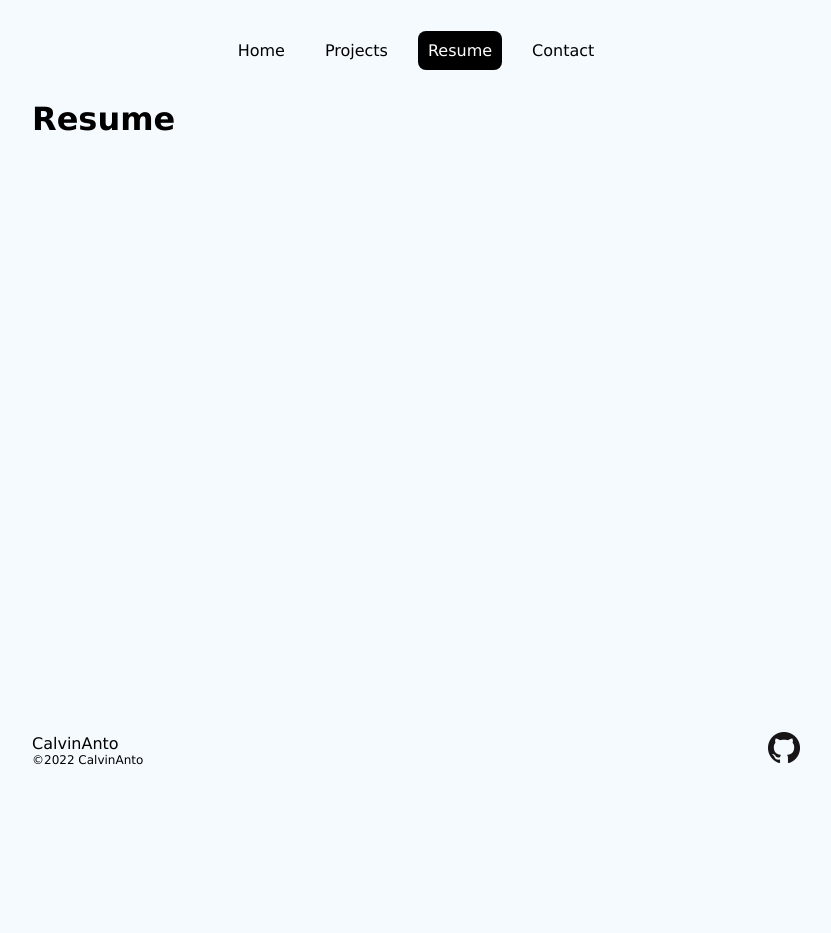
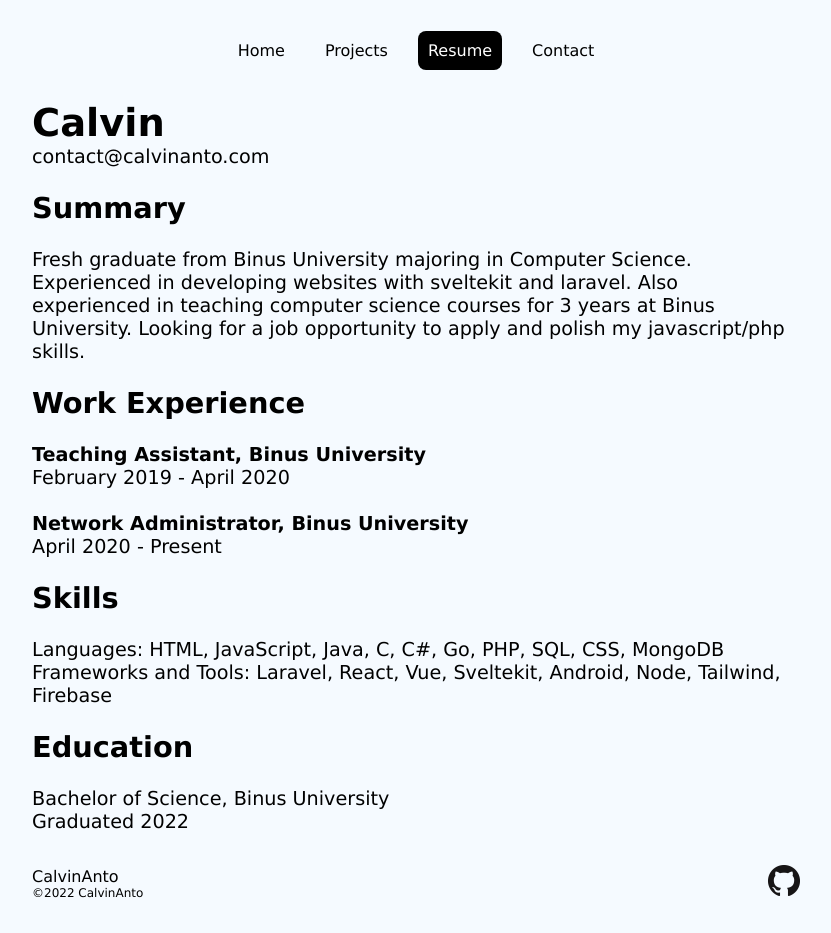
Before and after one commit to CalvinAnto/calvinanto.com, a SvelteKit app: page /resume in a window 1280 px wide. Shown: the whole page, without its empty margins (224-1055 px from the left). Before the commit the page ends 800 px from the top, so only its background shows below. Built offline with nearby package versions, Linux system fonts and the light colour scheme.

Commit message:
Added Resume

```diff
--- a/src/routes/resume/+page.svelte
+++ b/src/routes/resume/+page.svelte
@@ -2,4 +2,40 @@
     <title>Resume</title>
 </svelte:head>
 
-<h1>Resume</h1>
+<main>
+    <h1>Calvin</h1>
+    <p>contact@calvinanto.com</p>
+    <br>
+
+    <h2>Summary</h2>
+    <br>
+    <p>Fresh graduate from Binus University majoring in Computer Science. Experienced in developing websites with sveltekit and laravel. Also experienced in teaching computer science courses for 3 years at Binus University. Looking for a job opportunity to apply and polish my javascript/php skills.</p>
+    <br>
+
+    <h2>Work Experience</h2>
+    <br>
+    <p><b>Teaching Assistant, Binus University</b></p>
+    <p>February 2019 - April 2020</p>
+    <br>
+    <p><b>Network Administrator, Binus University</b></p>
+    <p>April 2020 - Present</p>
+    <br>
+
+    <h2>Skills</h2>
+    <br>
+    <p>Languages: HTML, JavaScript, Java, C, C#, Go, PHP, SQL, CSS, MongoDB</p>
+    <p>Frameworks and Tools: Laravel, React, Vue, Sveltekit, Android, Node, Tailwind, Firebase</p>
+    <br>
+
+    <h2>Education</h2>
+    <br>
+    <p>Bachelor of Science, Binus University</p>
+    <p>Graduated 2022</p>
+
+</main>
+
+<style>
+    main {
+    font-size: 1.2em;
+}
+</style>
```
Also changed, not shown: src/routes/+page.svelte (+5 -5 lines).
